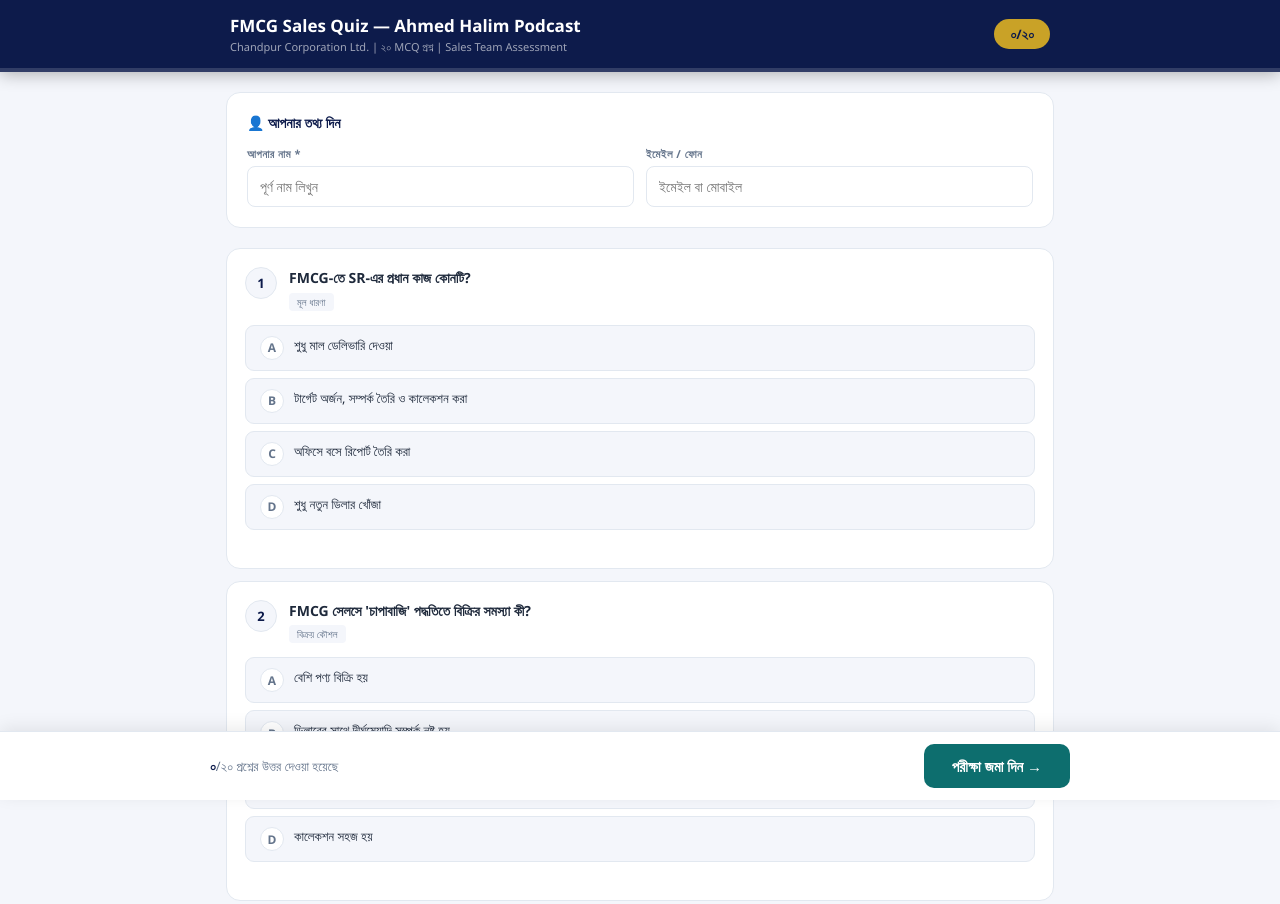
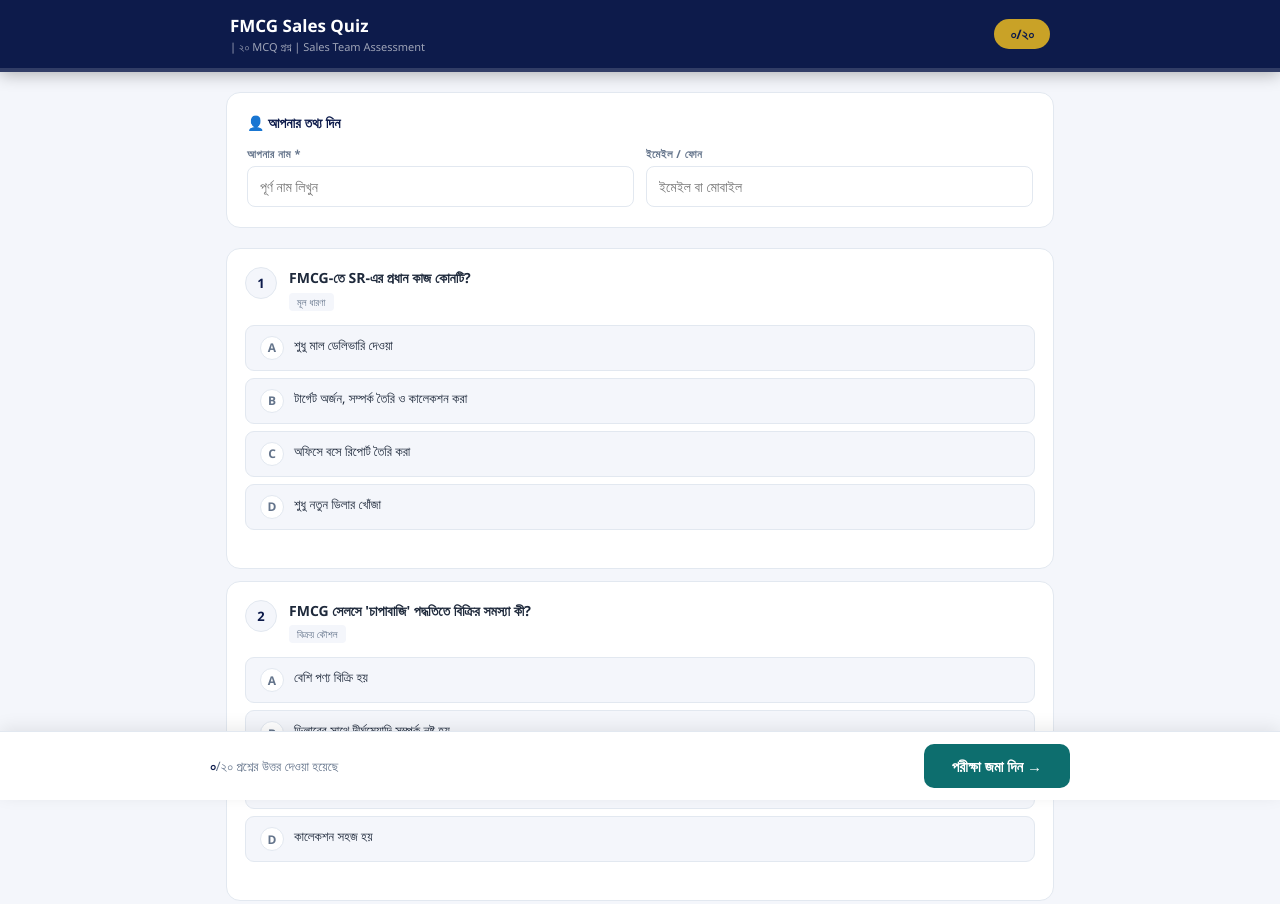
Before and after one commit to rukun81/FMCG_Quiz-June26, a plain HTML site: page index.html in a window 1280 px wide. Shown: the top 904 px of the page. Drawn offline with Linux system fonts and the light colour scheme.

Commit message:
Update index.html

```diff
--- a/index.html
+++ b/index.html
@@ -3,7 +3,7 @@
 <head>
 <meta charset="UTF-8">
 <meta name="viewport" content="width=device-width,initial-scale=1">
-<title>FMCG Sales Quiz — Chandpur Corporation Ltd.</title>
+<title>FMCG Sales Quiz </title>
 <style>
 *{box-sizing:border-box;margin:0;padding:0}
 :root{
@@ -99,8 +99,8 @@
   <div class="header">
     <div class="header-inner">
       <div>
-        <h1>FMCG Sales Quiz — Ahmed Halim Podcast</h1>
-        <p>Chandpur Corporation Ltd. | ২০ MCQ প্রশ্ন | Sales Team Assessment</p>
+        <h1>FMCG Sales Quiz </h1>
+        <p> | ২০ MCQ প্রশ্ন | Sales Team Assessment</p>
       </div>
       <div class="score-pill" id="scorePill">০/২০</div>
     </div>
```
